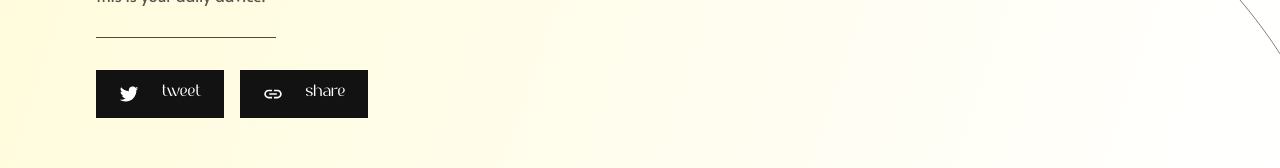
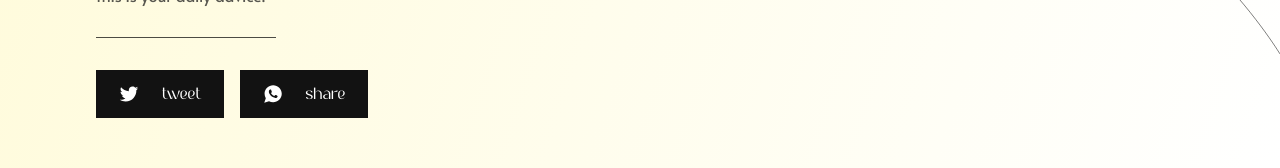
Before and after one commit to Cindelevelyn/advice, a React (Vite) app: page / in a window 1280 px wide. Shown: the part 290-458 px from the top of the page. Built offline with nearby package versions, Linux system fonts and the light colour scheme; no server answers.

Commit message:
Add files via upload

```diff
--- a/package.json
+++ b/package.json
@@ -10,10 +10,12 @@
   },
   "dependencies": {
     "axios": "^1.3.2",
+    "copy-to-clipboard": "^3.3.3",
     "react": "^18.2.0",
     "react-dom": "^18.2.0",
     "react-icons": "^4.7.1",
     "react-router-dom": "^6.8.1",
+    "react-share": "^4.4.1",
     "styled-components": "^5.3.6"
   },
   "devDependencies": {
--- a/src/App.tsx
+++ b/src/App.tsx
@@ -1,9 +1,8 @@
 import { useEffect, useState } from 'react'
 import { BtnShare, Container, ThemeBtn } from './style'
 import { api } from './services/api'
-import { Link } from 'react-router-dom';
-
-import { IoLogoTwitter, IoMdLink } from 'react-icons/io'
+import { TwitterShareButton, WhatsappShareButton } from 'react-share';
+import { IoLogoTwitter, IoLogoWhatsapp } from 'react-icons/io'
 
 import Lateral from './assets/icons/LightTheme/Lateral'
 import { LateralDark } from './assets/icons/DarkTheme/LateralDark'
@@ -14,18 +13,15 @@ import './index.css'
 function App() {
   const [isLightTheme, setLightTheme] = useState(true)
   const [advice, setAdvice] = useState("")
-  const [link, setLink] = useState("")
 
   function changeTheme() {
     setLightTheme(!isLightTheme)
   }
 
-
   useEffect(() => {
     api.get("/advice")
       .then((res) => {
         setAdvice(res.data['slip']['advice'])
-        setLink(`https://twitter.com/intent/tweet?text=${advice}`)
       })
       .catch((err) =>
         console.log("ops! houve um erro: " + err))
@@ -54,14 +50,26 @@ function App() {
 
       <h1 className='advice'>{advice}</h1>
       <div className='buttons'>
-        {/* <Link to={link}> */}
-        <BtnShare isLight={isLightTheme}>
-          <IoLogoTwitter size={20} />
-          tweet</BtnShare>
-        {/* </Link> */}
-        <BtnShare isLight={isLightTheme}>
-          <IoMdLink size={20} />
-          share</BtnShare>
+        <TwitterShareButton
+          url='https://cici-advice.vercel.app'
+          title={`this is my advice: ${advice}`}
+          hashtags={['ciciconselhos']}
+        >
+          <BtnShare isLight={isLightTheme}>
+            <IoLogoTwitter size={20} />
+            <span>tweet</span>
+          </BtnShare>
+        </TwitterShareButton>
+        <WhatsappShareButton
+          title={`this is my advice: ${advice}`}
+          url={'https://cici-advice.vercel.app'}
+          separator={'\n'}
+        >
+          <BtnShare isLight={isLightTheme}>
+            <IoLogoWhatsapp size={20} />
+            <span>share</span>
+          </BtnShare>
+        </WhatsappShareButton>
       </div>
     </Container >
   )
--- a/src/style.ts
+++ b/src/style.ts
@@ -107,6 +107,10 @@ export const BtnShare = styled.button<IContainer>`
 
   transition: 0.5s;
 
+  span{
+    margin-top: 5px;
+  }
+
   ${(props) =>
     !props.isLight && css`
 
```
Also changed, not shown: 1 other file (tests, documents, lock files or other folders).
